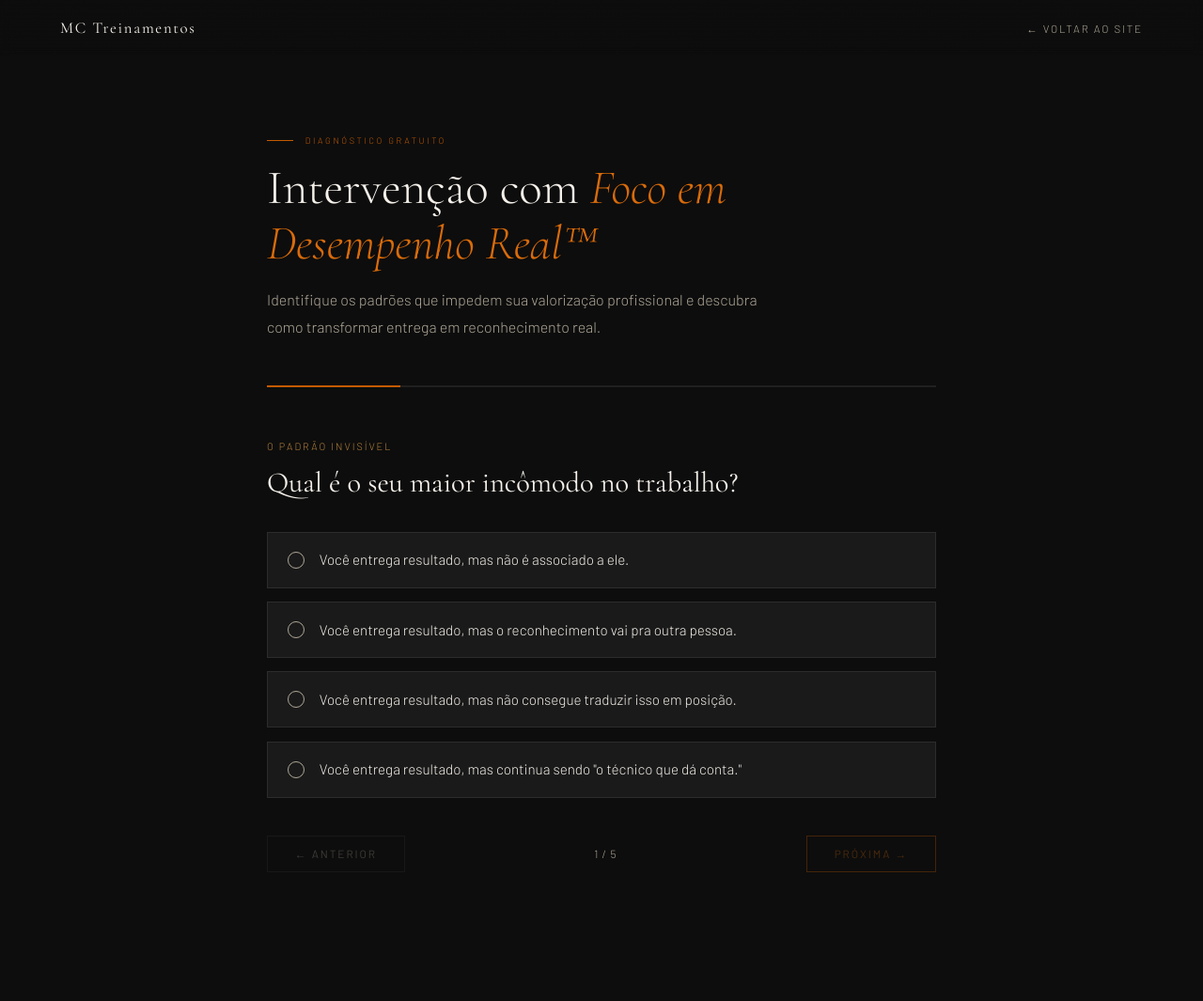
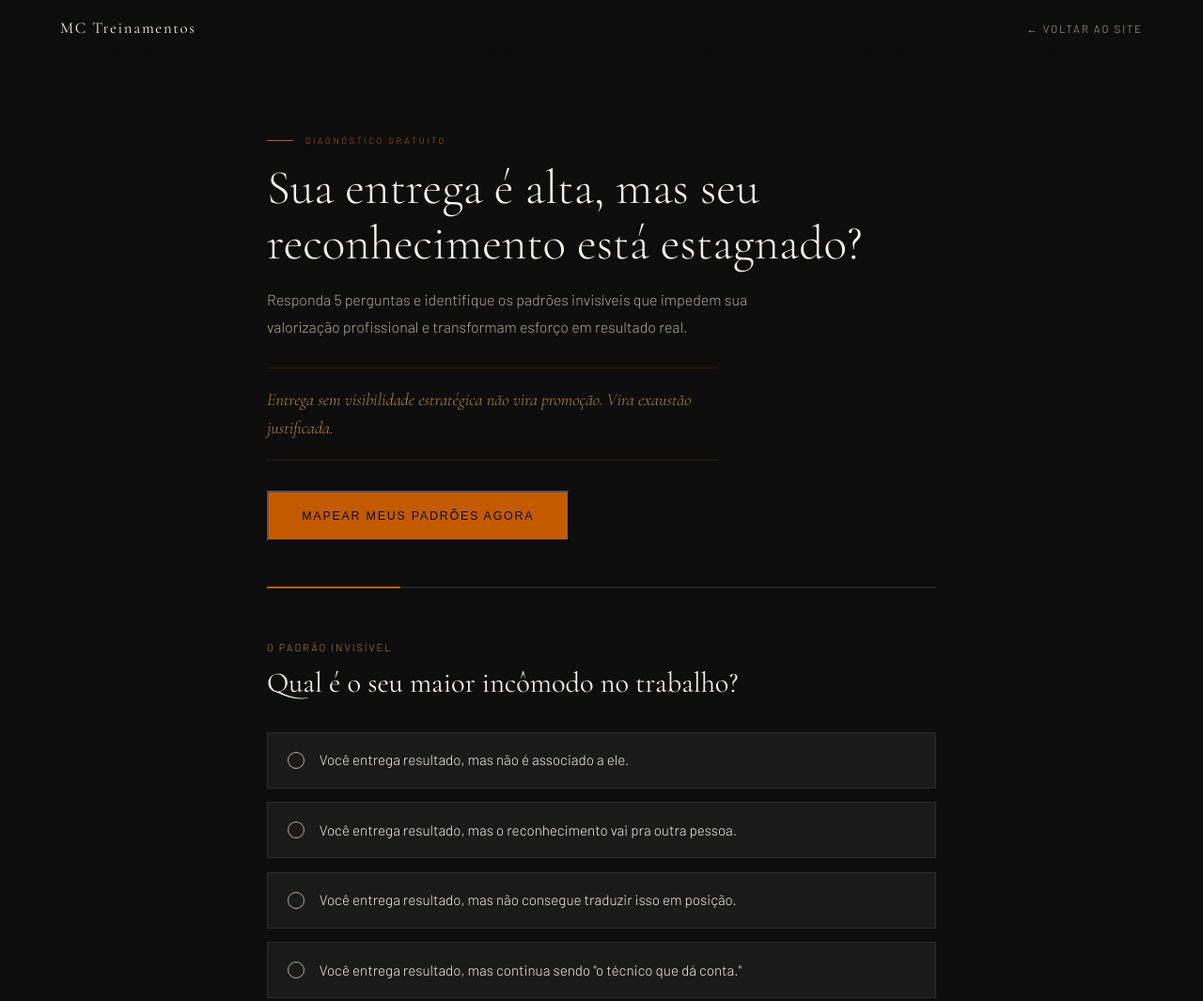
Before and after one commit to crisqua/MCVENDAS_HK, a website: page raio-x-posicionamento.html in a window 1280 px wide. Shown: the top 1065 px of the page at 94% size. Drawn offline with nearby package versions, Linux system fonts and the light colour scheme.

Commit message:
Padroniza a estrutura dos heróis dos 3 diagnósticos
Aplica o padrão Tag/Headline/Subheadline/Texto de apoio/CTA definido
pela Madalena nas três páginas (Risco Operacional Silencioso,
Dispersão Executiva, Intervenção com Foco em Desempenho Real).
Ajusta a contagem de perguntas no texto para bater com cada quiz real
(6, 4 e 5, respectivamente) em vez de alterar os quizzes.

Co-Authored-By: Claude Sonnet 5 <noreply@anthropic.com>

```diff
--- a/raio-x-posicionamento.html
+++ b/raio-x-posicionamento.html
@@ -81,8 +81,18 @@
 
   .intro-text {
     color: var(--white-dim); font-size: 1rem; line-height: 1.8;
-    margin-bottom: 3rem; max-width: 560px;
+    margin-bottom: 1.8rem; max-width: 560px;
   }
+  .hero-support {
+    font-family: var(--serif); font-style: italic;
+    font-size: 1.15rem; line-height: 1.6;
+    color: var(--gold); max-width: 480px;
+    margin-bottom: 2rem;
+    border-top: 1px solid rgba(196,90,0,.2);
+    border-bottom: 1px solid rgba(196,90,0,.2);
+    padding: 1.2rem 0;
+  }
+  .hero-cta-wrap { margin-bottom: 3rem; }
 
   /* ── PROGRESS ── */
   .progress-track {
@@ -289,8 +299,12 @@
   <!-- FLUXO ÚNICO: identificação + perguntas -->
   <div id="flowWrap">
     <div class="eyebrow">Diagnóstico Gratuito</div>
-    <h1 class="page-title">Intervenção com <em>Foco em Desempenho Real™</em></h1>
-    <p class="intro-text">Identifique os padrões que impedem sua valorização profissional e descubra como transformar entrega em reconhecimento real.</p>
+    <h1 class="page-title">Sua entrega é alta, mas seu reconhecimento está estagnado?</h1>
+    <p class="intro-text">Responda 5 perguntas e identifique os padrões invisíveis que impedem sua valorização profissional e transformam esforço em resultado real.</p>
+    <div class="hero-support">Entrega sem visibilidade estratégica não vira promoção. Vira exaustão justificada.</div>
+    <div class="hero-cta-wrap">
+      <button type="button" class="cta-final" onclick="document.querySelector('.quiz-card[data-step=&quot;0&quot;]').scrollIntoView({behavior:'smooth', block:'start'})">Mapear meus padrões agora</button>
+    </div>
 
     <div class="progress-track"><div class="progress-fill" id="progressFill"></div></div>
 
```
Also changed, not shown: dispersao-executiva.html (+12 -2 lines), risco-silencioso.html (+13 -3 lines).
